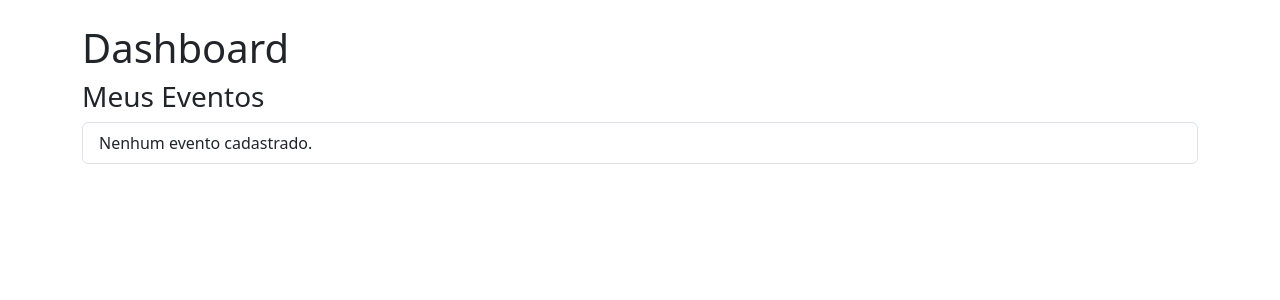
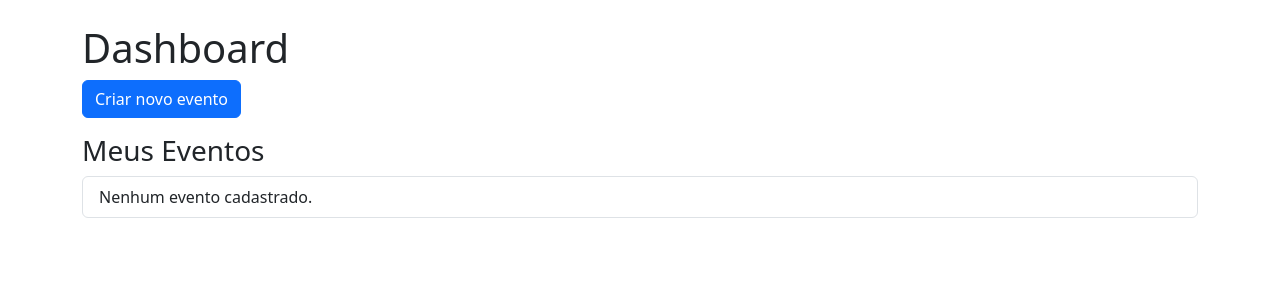
Before and after one commit to erberttdev/dev_listadavaquita_bb, a Django app: page /users/dashboard/ in a window 1280 px wide. Shown: the part 56-356 px from the top of the page. Run offline with Django 5.2, Linux system fonts and the light colour scheme; the visitor is signed in with stand-in values (Sample User, id 1); data that the repository does not hold is empty.

Commit message:
add: botão novo evento

```diff
--- a/templates/users/dashboard.html
+++ b/templates/users/dashboard.html
@@ -3,6 +3,8 @@
 {% block content %}
 <div class="container mt-4">
     <h1>Dashboard</h1>
+
+    <a href="{% url 'events:event_create' %}" class="btn btn-primary mb-3">Criar novo evento</a>
 
     <h3>Meus Eventos</h3>
     <ul class="list-group mb-4">
```
Also changed, not shown: 1 other file.
